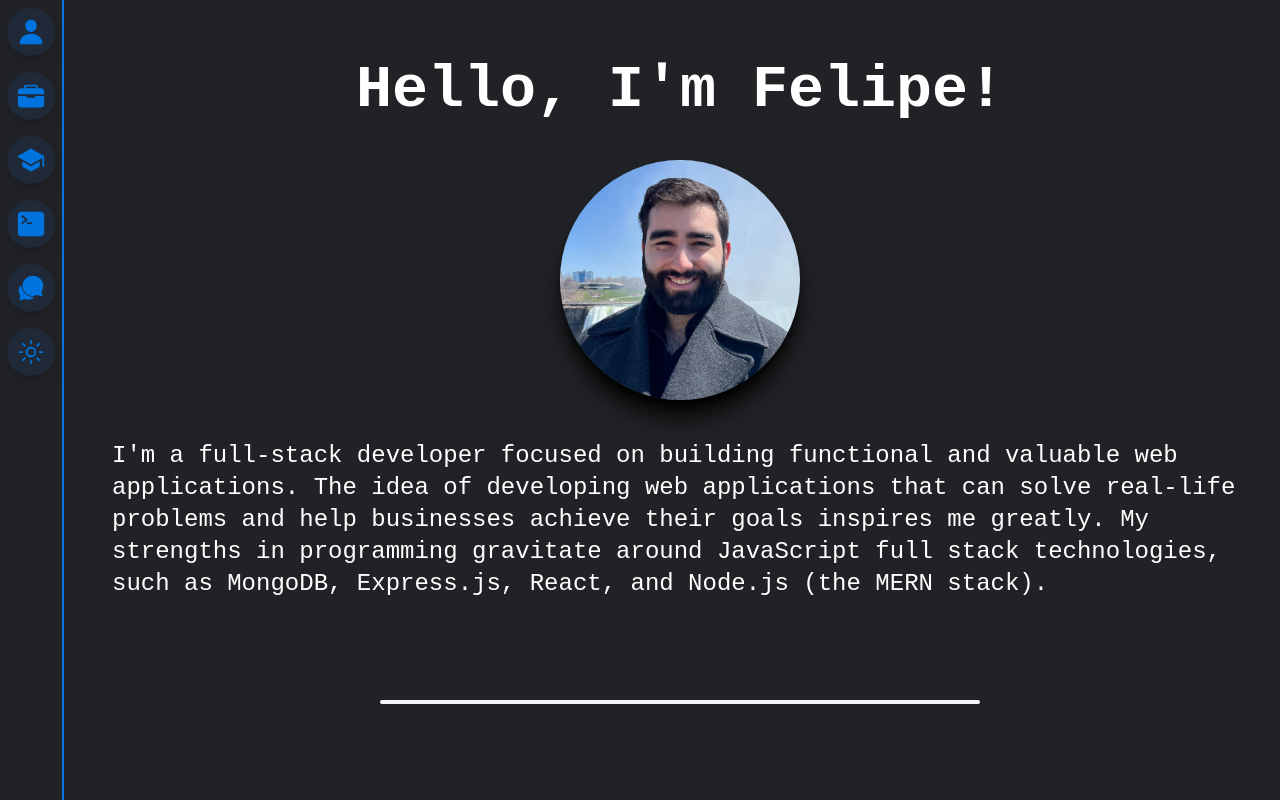
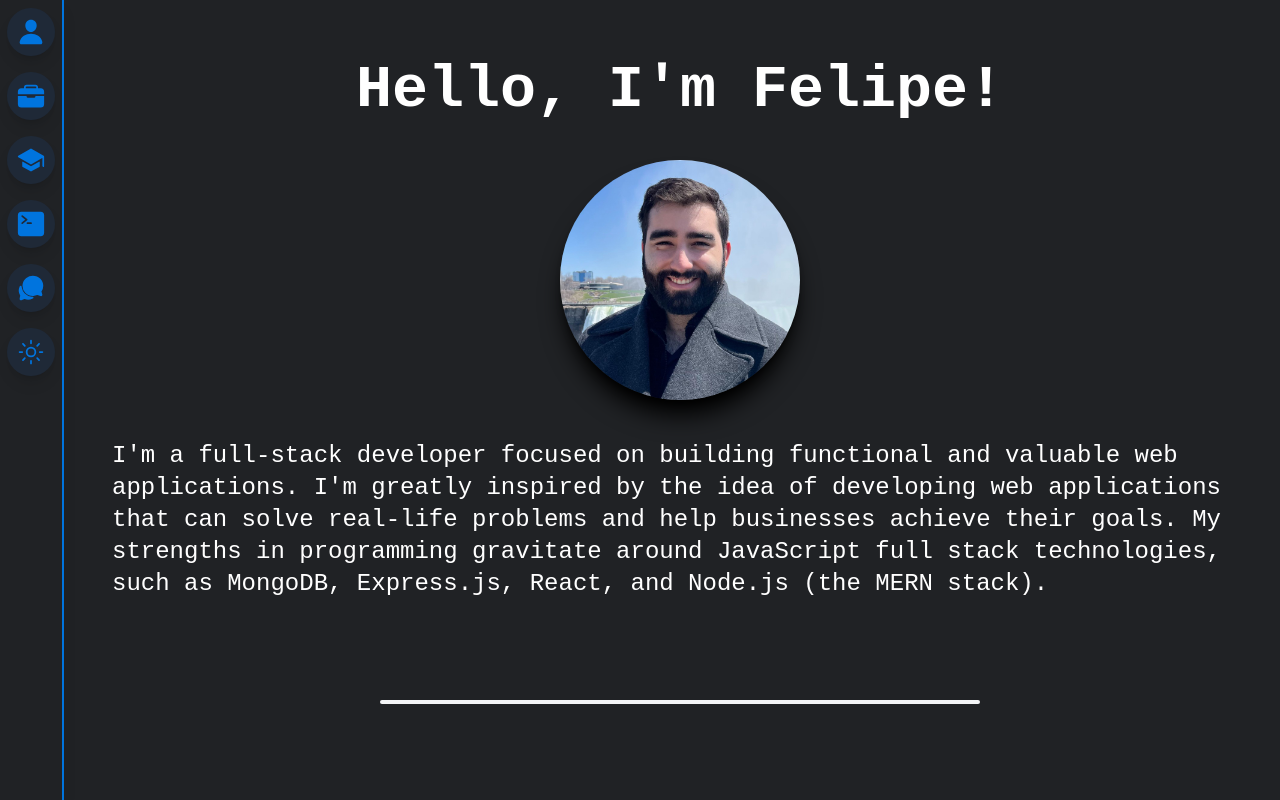
Before and after one commit to fmeneses-graca/my-website, a Next.js app: page / in a window 1280 px wide. Shown: the top 800 px of the page. Built offline with nearby package versions, Linux system fonts and the light colour scheme.

Commit message:
Fix escaping characters on about.js (&apos;)

```diff
--- a/components/about.js
+++ b/components/about.js
@@ -6,7 +6,7 @@ export default function About() {
         <div className="flex-col justify-items-center py-10 px-4">
 
             <h1 className="flex justify-center py-5 text-6xl font-roboto font-black text-white">
-                Hello, I'm Felipe!
+                Hello, I&apos;m Felipe!
             </h1>
 
             <div className="flex justify-center py-5">
@@ -14,8 +14,8 @@ export default function About() {
             </div>
 
             <p className="text-2xl py-5 px-4 font-roboto text-white">
-                I'm a full-stack developer focused on building functional and valuable web applications.
-                The idea of developing web applications that can solve real-life problems and help businesses achieve their goals inspires me greatly.
+                I&apos;m a full-stack developer focused on building functional and valuable web applications.
+                I&apos;m greatly inspired by the idea of developing web applications that can solve real-life problems and help businesses achieve their goals.
                 My strengths in programming gravitate around JavaScript full stack technologies, such as MongoDB, Express.js, React, and Node.js (the MERN stack).
             </p>
 
```
